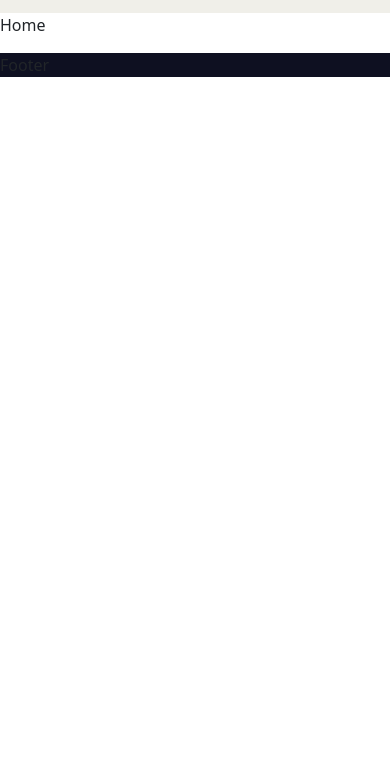
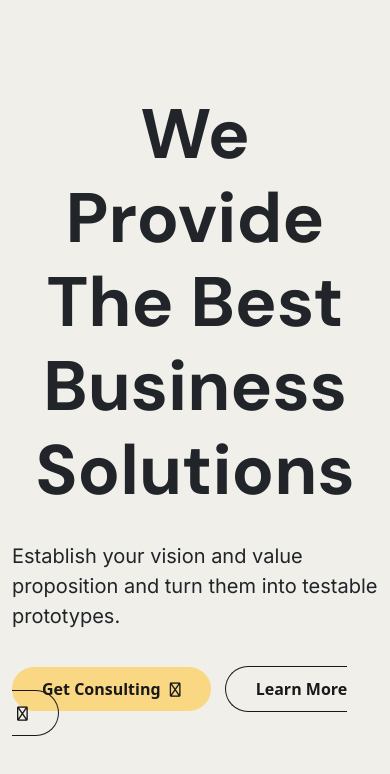
Before and after one commit to Thana1337/Crito-hemsida-Thanakorn-Saengprachum, a plain HTML site: page index.html in a window 390 px wide. Shown: the part 64-838 px from the top of the page. Drawn offline with nearby package versions, Linux system fonts and the light colour scheme.

Commit message:
start responsive

```diff
--- a/index.html
+++ b/index.html
@@ -8,6 +8,7 @@
    <title>Home</title>
 </head>
 <body>
+    <!-- Nav bar -->
    <header>
         <div class="container">
             <img src="asset/Logo.svg" alt="Crito logotype">
@@ -42,21 +43,33 @@
                         <a href="news.html">News</a>
                         <a href="contact.html">Contact</a>
                     </nav>
-                    <a class="buttontheme" href="login.html">Login <i class="fa-regular fa-arrow-up-right-from-square"></i></a>
+                    <a class="buttonyellow" href="login.html">Login <i class="fa-regular fa-arrow-up-right-from-square"></i></a>
                 </div>
             </div>
         </div>
    </header>
 
-   <p>Home</p>
+   <!-- Showcase section -->
+    <section class="Hero">
+        <div class="container">
+            <div class="content">
+                <h1>We Provide The Best Business Solutions</h1>
+                <p>Establish your vision and value proposition and turn them into testable prototypes.</p>
+                <a class="buttonyellow" href="consulting.html">Get Consulting <i class="fa-regular fa-arrow-up-right-from-square"></i></a>
+                <a class="buttontrans" href="more.html">Learn More <i class="fa-regular fa-arrow-up-right-from-square"></i></a>
+            </div>
+            <img src="asset/showcase.png" alt="Man in suite with a tablet">
+        </div>
+    </section>
 
 
-
-   <footer>
-    <p>Footer</p>
-   </footer>
-   <script defer src="https://kit.fontawesome.com/41c8b474e2.js" crossorigin="anonymous"></script>
-   <script type="module" src="https://unpkg.com/ionicons@7.1.0/dist/ionicons/ionicons.esm.js"></script>
+    <!-- Footer -->
+    <!-- <footer>
+    <p class="container">Footer</p>
+    </footer> -->
+<!-- Scripts -->
+<script defer src="https://kit.fontawesome.com/41c8b474e2.js" crossorigin="anonymous"></script>
+<script type="module" src="https://unpkg.com/ionicons@7.1.0/dist/ionicons/ionicons.esm.js"></script>
 <script nomodule src="https://unpkg.com/ionicons@7.1.0/dist/ionicons/ionicons.js"></script>
 </body>
 </html>
--- a/style.scss
+++ b/style.scss
@@ -1,16 +1,59 @@
 
-  @import url('https://fonts.googleapis.com/css2?family=Inter:wght@100;200;300;400;500;600;700;800;900&display=swap');
+@import url('https://fonts.googleapis.com/css2?family=DM+Sans:opsz,wght@9..40,700&family=Inter:wght@100;200;300;400;500;600;700;800;900&display=swap');
 
 *{
-    margin: 0;
-    padding: 0;
+    margin: 0px;
+    padding: 0px;
 
 }
+body{
 
+    .buttonyellow{
+        background-color: #F9D783;
+        color: #191919;
+        text-decoration: none;
+        padding: 11px 30px;
+        border-radius: 30px;
+        font-size: 16px;
+        font-weight: 600;
+
+        &:hover{
+            background-color: #2b2b2b;
+            color: #F0EFE9;
+        }
+
+        i{
+            margin-left: 5px;
+            font-size: 0.9em;
+        }
+    }
+    .buttontrans{
+        background-color: transparent;
+        color: #191919;
+        text-decoration: none;
+        padding: 11px 30px;
+        border-radius: 30px;
+        font-size: 16px;
+        font-weight: 600;
+        border: 1px solid #191919;
+
+        &:hover{
+            background-color: #2b2b2b;
+            color: #F0EFE9;
+        }
+
+        i{
+            margin-left: 5px;
+            font-size: 0.9em;
+        }
+    }
+}
 header {
     background-color: #F0EFE9;
     padding: 16px;
     font-family: 'Inter', sans-serif;
+
+
     .container {
         display: flex;
         align-items: center;
@@ -112,34 +155,64 @@ header {
                             bottom: -3px;
                             transform: translate((calc(50% - 15px)));
                         }
-
-                    }
-                }
-                .buttontheme{
-                    background-color: #F9D783;
-                    color: #191919;
-                    text-decoration: none;
-                    padding: 11px 30px;
-                    border-radius: 30px;
-                    font-size: 16px;
-                    font-weight: 600;
-
-                    &:hover{
-                        background-color: #2b2b2b;
-                        color: #F0EFE9;
-                    }
-
-                    i{
-                        margin-left: 5px;
-                        font-size: 0.9em;
                     }
                 }
             }
         }
     }
 
-footer{
-    background-color: #0E1021;
+.Hero{
+    background-color: #F0EFE9;
+
+    .container{
+        display: flex;
+        justify-content: space-between;
+        align-items: center;
+        padding-top: 20px;
+
+        img{
+            margin-right: -50px;
+            display: none;
+
+            @media (min-width:1200px) {
+                display: block;
+            }
+        }
 
 
+        .content{
+            padding-top: 60px;
+            padding-bottom: 60px;
+            h1{
+                font-weight: 700;
+                font-family:'DM Sans', sans-serif;
+                font-size: 70px;
+                text-align: center;
+                @media (min-width:1400px) {
+                    font-size: 86px;
+                    text-align: unset;
+                    }
+            }
+            p{
+                font-family: 'Inter', sans-serif;
+                font-weight: 400;
+                font-size: 20px;
+                padding-top: 20px;
+                padding-bottom: 30px;
+            }
+            a{
+                margin-right: 10px;
+            }
+        }
+    }
 }
+
+footer{
+
+    background-color: #0E1021;
+    height: 514px;
+    bottom: 100%;
+    .container{
+        color: #F0EFE9;
+    }
+}
```
Also changed, not shown: asset/showcase.png (added), style.css, 1 other file.
